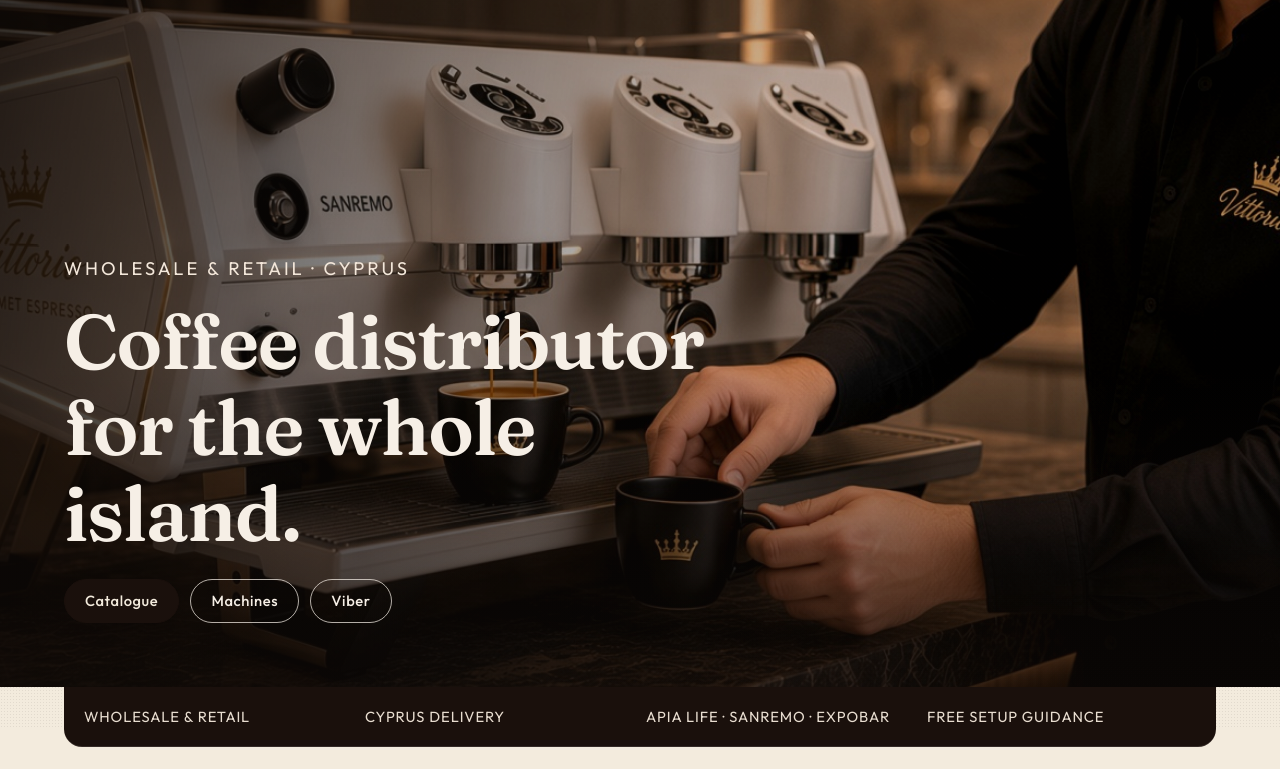
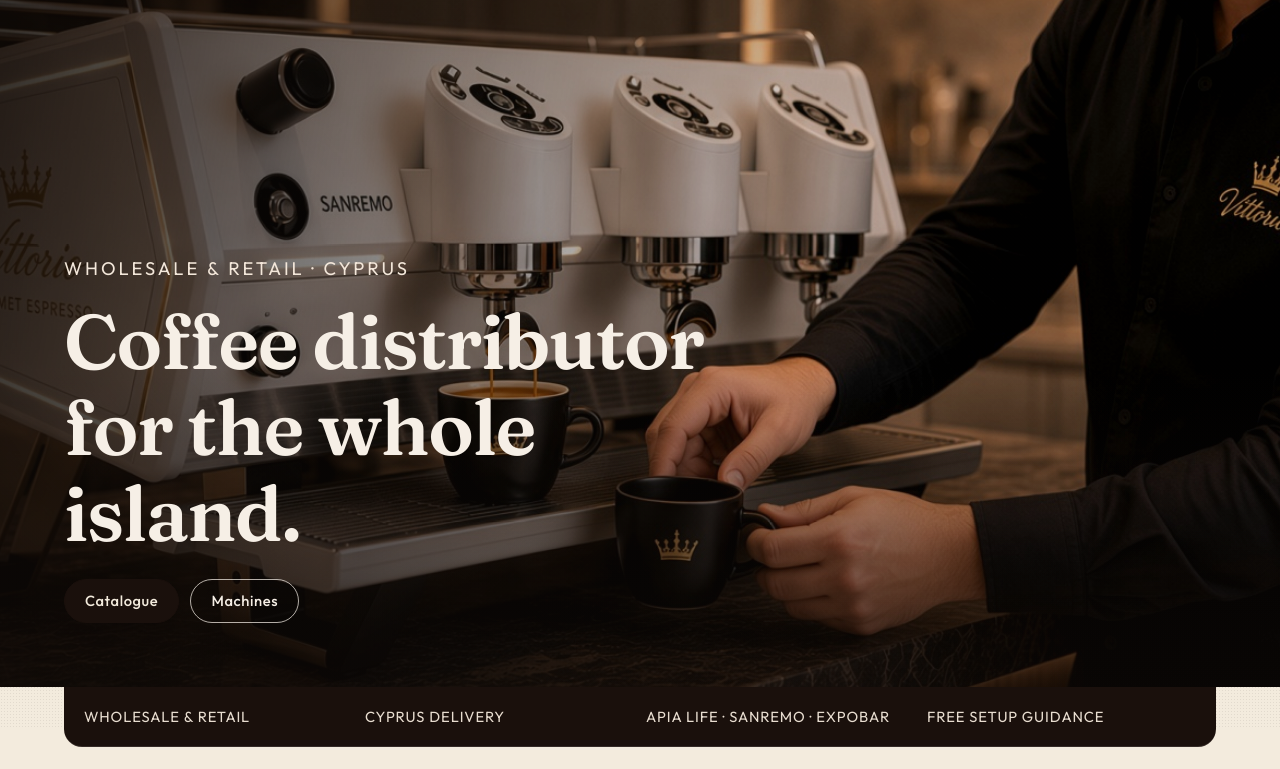
Before and after one commit to Guru-Meditation/vittorio-coffee, a Flask app: page / in a window 1280 px wide. Shown: the part 73-842 px from the top of the page. Run offline with Flask 3, Linux system fonts and the light colour scheme.

Commit message:
Remove the Viber button from the homepage hero.
Co-authored-by: Cursor <cursoragent@cursor.com>

```diff
--- a/templates/home.html
+++ b/templates/home.html
@@ -10,7 +10,6 @@
     <div class="hero-actions">
       <a class="button" href="{{ url_for('products') }}">Catalogue</a>
       <a class="button button-ghost light" href="{{ url_for('machines') }}">Machines</a>
-      <a class="button button-ghost light" href="{{ business.viber }}">Viber</a>
     </div>
   </div>
 </section>
```
